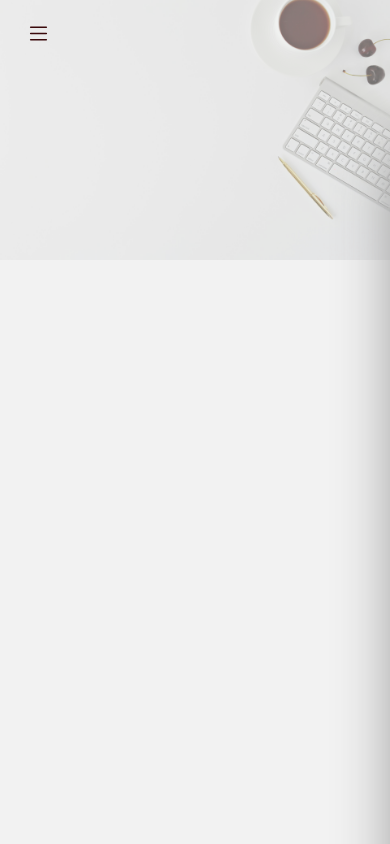
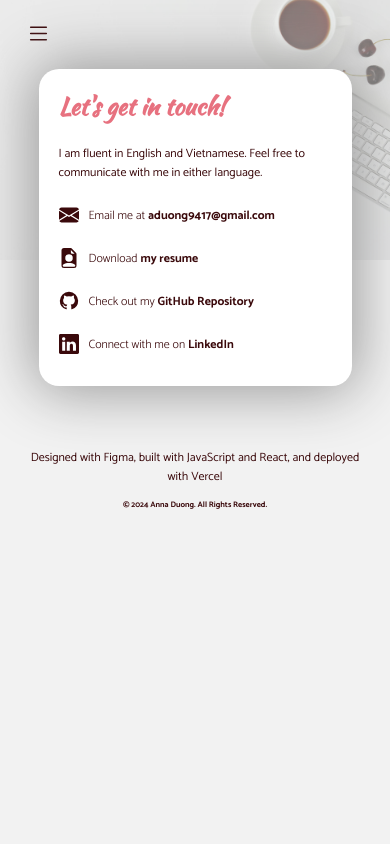
Before and after one commit to annaduong17/portfolio, a React (Create React App) app: page /contact in a window 390 px wide. Shown: the top 844 px of the page. Built offline with nearby package versions, Linux system fonts and the light colour scheme.

Commit message:
make Contact responsive

```diff
--- a/src/index.scss
+++ b/src/index.scss
@@ -573,18 +573,23 @@ svg {
 
 .contact {
   // border: 1px solid red;
-  margin-inline: 400px;
-  margin-block: 75px;
+  margin-inline: auto;
+  width: clamp(200px, 70%, 500px);
   border-radius: 20px;
   background-color: $white;
-  padding: 50px;
+  padding: clamp(20px, 4vw, 50px);
   box-shadow: 0px 0px 60px 5px $shadow-gray;
 
   h2 {
     font-family: 'Kaushan Script', cursive;
-    font-size: 3rem;
+    font-size: clamp(1.5rem, 4vw, 3rem);
     color: $pink;
     margin-top: 0;
+  }
+
+  p {
+    // border: 1px solid pink;
+    font-size: clamp(0.75rem, 1vw, 1rem);
   }
 
   .contact-info {
@@ -592,6 +597,8 @@ svg {
     font-weight: 300;
     display: flex;
     align-items: center;
+
+
 
     a {
       // border: 1px solid green;
@@ -602,7 +609,7 @@ svg {
 
 
       &.icon-link {
-        width: 30px;
+        width: clamp(20px, 2vw, 30px);
         display: flex;
         justify-content: center;
       }
```
